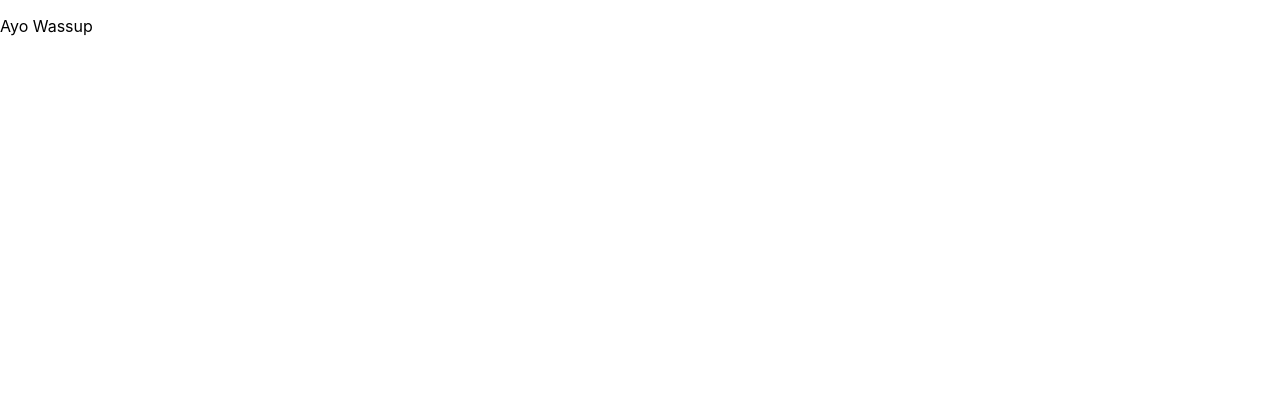
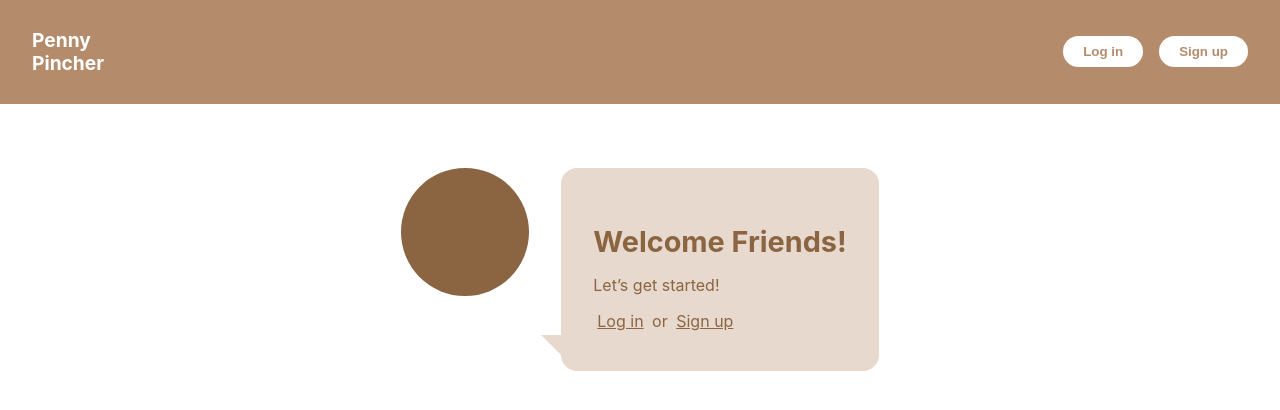
Before and after one commit to anhadi1/pennypincher, a React (Create React App) app: page / in a window 1280 px wide. Shown: the top 410 px of the page. Built offline with nearby package versions, Linux system fonts and the light colour scheme.

Commit message:
first page

```diff
--- a/src/App.js
+++ b/src/App.js
@@ -1,12 +1,13 @@
 
 import './App.css';
+import Home from './pages/Home/Home'
+import Header from './components/layout/Header/Header'
 
 function App() {
   return (
     <div className="App">
-      <header className="App-header">
-        <p>Ayo Wassup</p>
-      </header>
+      <Header/>
+      <Home/>
     </div>
   );
 }
--- /dev/null
+++ b/src/components/layout/Header/Header.jsx
@@ -0,0 +1,18 @@
+import React from "react";
+import "./Header.scss";
+
+const Header = () => {
+  return (
+    <header className="header">
+      <h1 className="logo">
+        Penny<br />Pincher
+      </h1>
+      <div className="buttons">
+        <button className="btn">Log in</button>
+        <button className="btn">Sign up</button>
+      </div>
+    </header>
+  );
+};
+
+export default Header;
--- /dev/null
+++ b/src/components/layout/Header/Header.scss
@@ -0,0 +1,29 @@
+.header {
+    display: flex;
+    justify-content: space-between;
+    align-items: center;
+    padding: 1rem 2rem;
+    background-color: #b58c6b;
+
+    .logo {
+      color: white;
+      font-weight: bold;
+      font-size: 1.2rem;
+      line-height: 1.2;
+    }
+
+    .buttons {
+      display: flex;
+      gap: 1rem;
+
+      .btn {
+        background-color: white;
+        color: #b58c6b;
+        padding: 0.5rem 1.25rem;
+        border: none;
+        border-radius: 999px;
+        font-weight: 600;
+        cursor: pointer;
+      }
+    }
+  }
--- /dev/null
+++ b/src/pages/Home/Home.jsx
@@ -0,0 +1,21 @@
+import React from "react";
+import "./Home.scss";
+
+const Home = () => {
+  return (
+    <main className="home">
+      <div className="content">
+        <div className="circle" />
+        <div className="speech-bubble">
+          <h2>Welcome Friends!</h2>
+          <p>Let’s get started!</p>
+          <p>
+            <a href="#">Log in</a> or <a href="#">Sign up</a>
+          </p>
+        </div>
+      </div>
+    </main>
+  );
+};
+
+export default Home;
--- /dev/null
+++ b/src/pages/Home/Home.scss
@@ -0,0 +1,56 @@
+.home {
+    display: flex;
+    justify-content: center;
+    margin-top: 4rem;
+    padding: 0 2rem;
+
+    .content {
+      display: flex;
+      align-items: flex-start;
+      gap: 2rem;
+    }
+
+    .circle {
+      width: 8rem;
+      height: 8rem;
+      background-color: #8b6542;
+      border-radius: 50%;
+    }
+
+    .speech-bubble {
+      position: relative;
+      background-color: #e7d9cd;
+      padding: 2rem;
+      border-radius: 1rem;
+      max-width: 500px;
+
+      &::before {
+        content: "";
+        position: absolute;
+        left: -20px;
+        bottom: 1rem;
+        width: 0;
+        height: 0;
+        border-left: 20px solid transparent;
+        border-top: 20px solid #e7d9cd;
+      }
+
+      h2 {
+        color: #8b6542;
+        font-size: 1.8rem;
+        font-weight: bold;
+        margin-bottom: 0.5rem;
+      }
+
+      p {
+        color: #8b6542;
+        margin-bottom: 0.5rem;
+
+        a {
+          color: #8b6542;
+          text-decoration: underline;
+          margin: 0 0.25rem;
+        }
+      }
+    }
+  }
```
Also changed, not shown: src/components/layout/Footer/Footer.jsx (added), src/components/layout/Footer/Footer.scss (added), src/components/layout/Header.jsx (deleted), src/components/layout/Layout.jsx (deleted).
